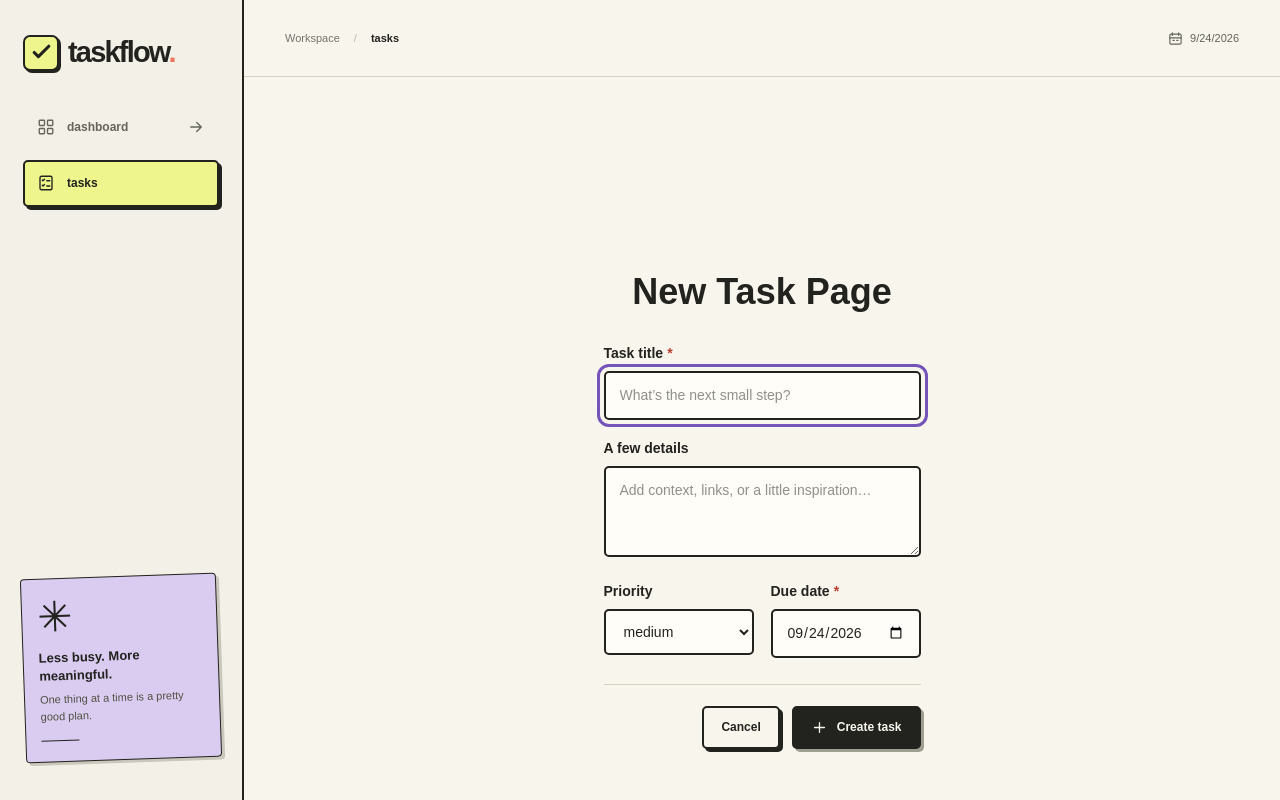
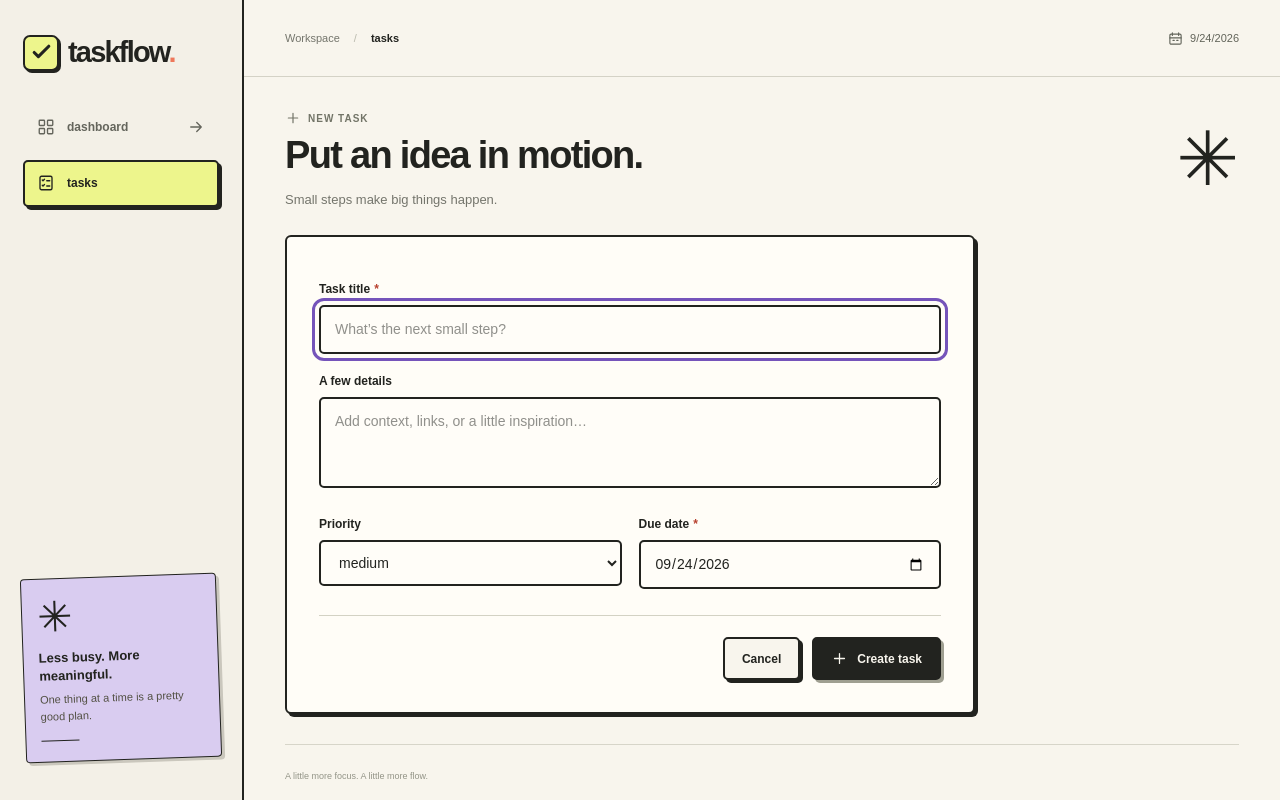
Before and after one commit to frhandev/taskflow, a Next.js app in the folder frontend/: page /tasks/new in a window 1280 px wide. Shown: the top 800 px of the page. Built offline with nearby package versions, Linux system fonts and the light colour scheme.

Commit message:
style: finish task management design

```diff
--- a/frontend/app/(dashboard)/tasks/error.tsx
+++ b/frontend/app/(dashboard)/tasks/error.tsx
@@ -1,27 +1,2 @@
 "use client";
-
-function TaskError({
-  reset,
-}: {
-  reset: () => void;
-}) {
-
-    return (
-    <div className="flex min-h-screen w-full flex-col items-center justify-center gap-4">
-      <h1 className="text-2xl font-bold">Unable to load tasks</h1>
-
-      <p className="text-gray-600">
-        There was a problem loading tasks from the server.
-      </p>
-
-      <button
-        onClick={() => reset()}
-        className="rounded bg-blue-500 px-4 py-2 text-white hover:bg-blue-600"
-      >
-        Try Again
-      </button>
-    </div>
-  );
-}
-
-export default TaskError;
+export { default } from "@/components/ui/RouteError";
--- a/frontend/app/(dashboard)/tasks/loading.tsx
+++ b/frontend/app/(dashboard)/tasks/loading.tsx
@@ -1,19 +1 @@
-function TasksLoading() {
-  return (
-    <div className="flex min-h-screen w-full flex-col items-center py-2">
-      <div className="h-10 w-32 animate-pulse rounded bg-gray-200" />
-      <div className="mt-3 h-5 w-64 animate-pulse rounded bg-gray-200" />
-
-      <div className="mt-8 grid w-full max-w-4xl grid-cols-1 gap-4 sm:grid-cols-2 md:grid-cols-3">
-        {Array.from({ length: 6 }).map((_, index) => (
-          <div
-            key={index}
-            className="h-40 animate-pulse rounded bg-gray-200"
-          />
-        ))}
-      </div>
-    </div>
-  );
-}
-
-export default TasksLoading;
+export { default } from "@/components/ui/Loading";
--- a/frontend/app/(dashboard)/tasks/new/page.tsx
+++ b/frontend/app/(dashboard)/tasks/new/page.tsx
@@ -1,12 +1,13 @@
-import TaskForm from "@/components/tasks/TaskForm";
-
-function NewTaskPage() {
-  return (
-    <div className="flex flex-col items-center justify-center min-h-screen py-2 gap-3">
-      <h1 className="text-4xl font-bold">New Task Page</h1>
-      <TaskForm />
-    </div>
-  );
+import NewTask from "@/components/tasks/NewTask";
+export default async function NewTaskPage({
+  searchParams,
+}: {
+  searchParams: Promise<{ due?: string }>;
+}) {
+  const { due } = await searchParams;
+  const initialDate =
+    due && /^\d{4}-\d{2}-\d{2}$/.test(due) && Number.isFinite(Date.parse(due))
+      ? due
+      : undefined;
+  return <NewTask initialDate={initialDate} />;
 }
-
-export default NewTaskPage;
--- a/frontend/app/layout.tsx
+++ b/frontend/app/layout.tsx
@@ -1,29 +1,24 @@
 import type { Metadata } from "next";
-import { Geist, Geist_Mono } from "next/font/google";
 import "./globals.css";
-
-const geistSans = Geist({
-  variable: "--font-geist-sans",
-  subsets: ["latin"],
-});
-
-const geistMono = Geist_Mono({
-  variable: "--font-geist-mono",
-  subsets: ["latin"],
-});
-
 export const metadata: Metadata = {
-  title: "Create Next App",
-  description: "Generated by create next app",
+  title: "TaskFlow — Make things happen.",
+  description:
+    "Big ideas. Small steps. A neo-brutalist workspace for your tasks.",
+  icons: { icon: "/favicon.svg" },
 };
-
-export default function RootLayout({ children }: LayoutProps<"/">) {
+export default function RootLayout({
+  children,
+}: {
+  children: React.ReactNode;
+}) {
   return (
-    <html
-      lang="en"
-      className={`${geistSans.variable} ${geistMono.variable} h-full antialiased`}
-    >
-      <body className="min-h-full flex flex-col">{children}</body>
+    <html lang="en" dir="ltr" suppressHydrationWarning>
+      <body>
+        <a className="skip-link" href="#main">
+          Skip to content
+        </a>
+        {children}
+      </body>
     </html>
   );
 }
--- /dev/null
+++ b/frontend/app/not-found.tsx
@@ -0,0 +1,12 @@
+import Link from "next/link";
+export default function NotFound() {
+  return (
+    <main className="empty-state">
+      <h1>A little off track.</h1>
+      <p>That page does not exist.</p>
+      <Link href="/dashboard" className="button dark">
+        Back to TaskFlow
+      </Link>
+    </main>
+  );
+}
--- /dev/null
+++ b/frontend/components/tasks/NewTask.tsx
@@ -0,0 +1,25 @@
+"use client";
+import TaskForm from "./TaskForm";
+import Icon from "@/components/ui/Icon";
+export default function NewTask({ initialDate }: { initialDate?: string }) {
+  return (
+    <>
+      <section className="intro">
+        <div>
+          <p className="eyebrow">
+            <Icon name="plus" />
+            New task
+          </p>
+          <h1>Put an idea in motion.</h1>
+          <p className="intro-sub">Small steps make big things happen.</p>
+        </div>
+        <span className="settings-star" aria-hidden="true">
+          ✳
+        </span>
+      </section>
+      <section className="panel new-task-panel">
+        <TaskForm initialDate={initialDate} />
+      </section>
+    </>
+  );
+}
--- /dev/null
+++ b/frontend/components/ui/Loading.tsx
@@ -0,0 +1,7 @@
+export default function Loading() {
+  return (
+    <div className="loading-state" role="status">
+      Getting your workspace ready…
+    </div>
+  );
+}
--- /dev/null
+++ b/frontend/components/ui/RouteError.tsx
@@ -0,0 +1,17 @@
+"use client";
+export default function RouteError({
+  retry,
+}: {
+  error: Error & { digest?: string };
+  retry: () => void;
+}) {
+  return (
+    <div className="empty-state">
+      <h2>Something went wrong.</h2>
+      <p>Please try loading your workspace again.</p>
+      <button className="button dark" onClick={retry}>
+        Try again
+      </button>
+    </div>
+  );
+}
```
